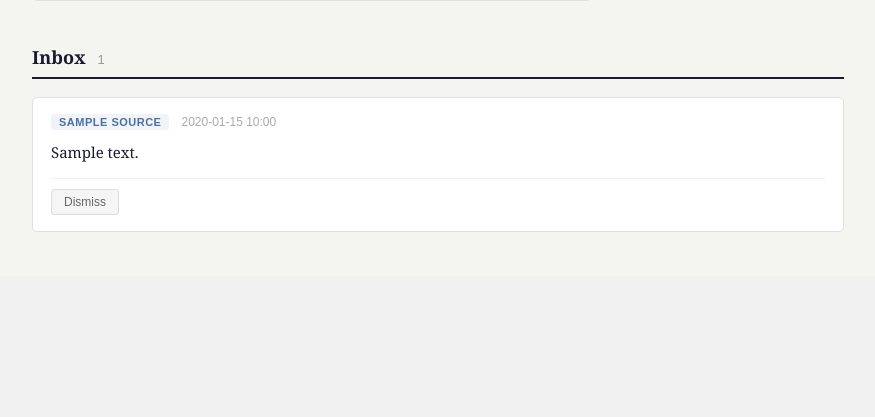
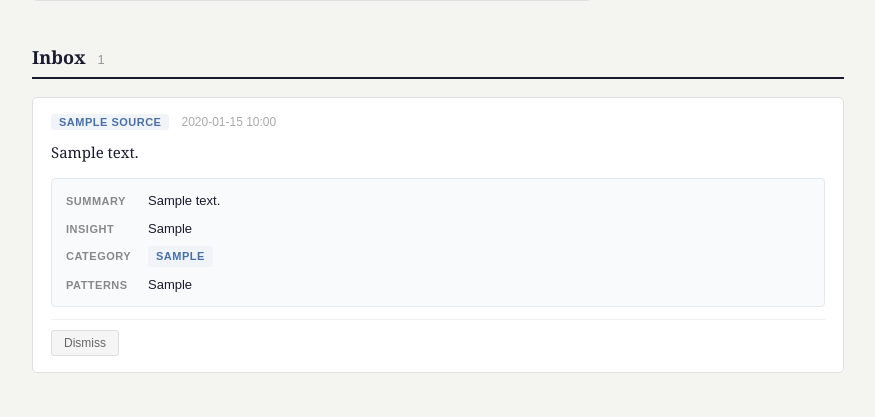
Before and after one commit to ebraatz/content-engine, a Flask app: template templates/capture.html in a window 1280 px wide. Shown: the part 607-1024 px from the top of the page, without its empty margins (202-1077 px from the left). Before the commit the page ends 839 px from the top, so only its background shows below. Run offline with Flask 3, Linux system fonts and the light colour scheme; the template is opened without the code that fills it: most values are stand-ins (such as "Sample title", 1, 10 or a date in 2020).

Commit message:
add URL enrichment to capture inbox with category-aware lens
- /capture/enrich/<idx> route fetches URL content or uses raw text,
  sends to Claude Haiku with full pattern library, stores JSON result
- enrichment prompt varies by category: content (practitioner), signal
  (systems thinker), strategy (empire builder), learning (generalist)
- Enrich button shows on any unenriched capture, not just URLs
- enrichment panel renders summary, insight, category, matched patterns
- strips markdown code fences from Claude response before json.loads
- host changed to 0.0.0.0, port changed to 5001

Co-Authored-By: Claude Sonnet 4.6 <noreply@anthropic.com>

```diff
--- a/app.py
+++ b/app.py
@@ -1,7 +1,16 @@
 # app.py
+import json
+import os
 import sqlite3
+import urllib.request
+import urllib.error
+from html.parser import HTMLParser
 from pathlib import Path
 from flask import Flask, render_template, request, redirect, url_for, flash, jsonify
+from anthropic import Anthropic
+from dotenv import load_dotenv
+
+load_dotenv()
 
 app = Flask(__name__)
 app.secret_key = "content-engine-local"
@@ -14,6 +23,33 @@ def get_db():
     conn = sqlite3.connect(DB_PATH)
     conn.row_factory = sqlite3.Row
     return conn
+
+
+class _TextExtractor(HTMLParser):
+    def __init__(self):
+        super().__init__()
+        self._parts = []
+        self._skip = False
+
+    def handle_starttag(self, tag, attrs):
+        if tag in ("script", "style", "nav", "header", "footer"):
+            self._skip = True
+
+    def handle_endtag(self, tag):
+        if tag in ("script", "style", "nav", "header", "footer"):
+            self._skip = False
+
+    def handle_data(self, data):
+        if not self._skip:
+            text = data.strip()
+            if text:
+                self._parts.append(text)
+
+
+def _extract_text(html):
+    parser = _TextExtractor()
+    parser.feed(html)
+    return " ".join(parser._parts)
 
 
 @app.route("/")
@@ -151,10 +187,23 @@ def capture():
         return redirect(url_for("capture"))
 
     conn = get_db()
-    inbox = conn.execute(
+    rows = conn.execute(
         "SELECT * FROM captures WHERE processed = 0 ORDER BY created_at DESC"
     ).fetchall()
     conn.close()
+
+    inbox = []
+    for row in rows:
+        item = dict(row)
+        if item.get("enrichment"):
+            try:
+                item["enrichment_data"] = json.loads(item["enrichment"])
+            except json.JSONDecodeError:
+                item["enrichment_data"] = None
+        else:
+            item["enrichment_data"] = None
+        inbox.append(item)
+
     return render_template("capture.html", inbox=inbox, sources=CAPTURE_SOURCES)
 
 
@@ -165,6 +214,102 @@ def capture_dismiss(idx):
     conn.commit()
     conn.close()
     flash("Dismissed.", "success")
+    return redirect(url_for("capture"))
+
+
+@app.route("/capture/enrich/<int:idx>", methods=["POST"])
+def capture_enrich(idx):
+    conn = get_db()
+    capture = conn.execute("SELECT * FROM captures WHERE id = ?", (idx,)).fetchone()
+
+    if capture is None:
+        conn.close()
+        flash("Capture not found.", "error")
+        return redirect(url_for("capture"))
+
+    content = capture["content"].strip()
+    url = content.split("\n")[0].strip()
+
+    if url.startswith("http"):
+        try:
+            req = urllib.request.Request(url, headers={"User-Agent": "Mozilla/5.0"})
+            with urllib.request.urlopen(req, timeout=10) as resp:
+                html = resp.read().decode("utf-8", errors="ignore")
+            page_text = _extract_text(html)[:4000]
+        except urllib.error.URLError as e:
+            conn.close()
+            flash(f"Could not fetch URL: {e.reason}", "error")
+            return redirect(url_for("capture"))
+    else:
+        page_text = content[:4000]
+
+    category = capture["category"] or "content"
+
+    lens_instructions = {
+        "content": (
+            "Apply the pharma practitioner lens. Emphasize regulatory patterns, compliance gaps, "
+            "and manufacturing reality. What does someone with 20 years on the floor see here "
+            "that an outsider would miss?"
+        ),
+        "signal": (
+            "Apply the early signal detector + systems thinker lens. Look for cross-domain patterns "
+            "and what this rhymes with in other industries. Separate what is actually new from what "
+            "is hype. What does this signal about where things are heading?"
+        ),
+        "strategy": (
+            "Apply the empire builder lens. Focus on business model implications and build vs buy vs "
+            "ignore decisions. How does this affect a bootstrapped consulting and content business "
+            "at the intersection of pharma ops and AI?"
+        ),
+        "learning": (
+            "Apply the curious generalist lens. What mental model does this build or refine? "
+            "What changes about how to think after absorbing this? Focus on transferable insight."
+        ),
+    }
+    lens = lens_instructions.get(category, lens_instructions["content"])
+
+    patterns = conn.execute("SELECT name, description FROM patterns ORDER BY id").fetchall()
+    patterns_list = "\n".join(f"- {r['name']}: {r['description']}" for r in patterns)
+
+    prompt = f"""{"URL: " + url if url.startswith("http") else "Capture:"}
+
+Content:
+{page_text}
+
+Lens: {lens}
+
+Pattern library:
+{patterns_list}
+
+Return a JSON object with exactly these fields:
+- summary: 2-3 sentence summary of the content
+- suggested_category: one of content, strategy, learning, signal
+- matched_patterns: list of pattern names from the library that apply (can be empty list)
+- key_insight: one sentence capturing the most useful insight
+
+Return only valid JSON, no other text."""
+
+    client = Anthropic(api_key=os.environ["ANTHROPIC_API_KEY"])
+    message = client.messages.create(
+        model="claude-haiku-4-5-20251001",
+        max_tokens=512,
+        messages=[{"role": "user", "content": prompt}],
+    )
+
+    enrichment_raw = message.content[0].text.strip().strip("`").removeprefix("json").strip()
+
+    try:
+        json.loads(enrichment_raw)
+    except json.JSONDecodeError:
+        conn.close()
+        flash("Enrichment failed — Claude returned unexpected output.", "error")
+        return redirect(url_for("capture"))
+
+    conn.execute("UPDATE captures SET enrichment = ? WHERE id = ?", (enrichment_raw, idx))
+    conn.commit()
+    conn.close()
+
+    flash("Enriched.", "success")
     return redirect(url_for("capture"))
 
 
@@ -192,4 +337,4 @@ def api_capture():
 
 
 if __name__ == "__main__":
-    app.run(host="127.0.0.1", port=5000, debug=True)
+    app.run(host="0.0.0.0", port=5001, debug=True)
--- a/templates/capture.html
+++ b/templates/capture.html
@@ -54,8 +54,36 @@
       <span class="capture-date">{{ item.created_at[:16]|replace("T", " ") }}</span>
     </div>
     <div class="capture-content">{{ item.content }}</div>
+    {% if item.enrichment_data %}
+    <div class="enrichment">
+      <div class="enrichment-row">
+        <span class="enrich-label">Summary</span>
+        <span>{{ item.enrichment_data.summary }}</span>
+      </div>
+      <div class="enrichment-row">
+        <span class="enrich-label">Insight</span>
+        <span>{{ item.enrichment_data.key_insight }}</span>
+      </div>
+      <div class="enrichment-row">
+        <span class="enrich-label">Category</span>
+        <span class="tag tag-source">{{ item.enrichment_data.suggested_category }}</span>
+      </div>
+      {% if item.enrichment_data.matched_patterns %}
+      <div class="enrichment-row">
+        <span class="enrich-label">Patterns</span>
+        <span>{{ item.enrichment_data.matched_patterns | join(", ") }}</span>
+      </div>
+      {% endif %}
+    </div>
+    {% endif %}
+
     <div class="capture-actions">
-      <form method="POST" action="{{ url_for('capture_dismiss', idx=item.id) }}">
+      {% if not item.enrichment_data %}
+      <form method="POST" action="{{ url_for('capture_enrich', idx=item.id) }}" style="display:inline;">
+        <button type="submit" class="btn-card btn-enrich">Enrich</button>
+      </form>
+      {% endif %}
+      <form method="POST" action="{{ url_for('capture_dismiss', idx=item.id) }}" style="display:inline;">
         <button type="submit" class="btn-card btn-dismiss">Dismiss</button>
       </form>
     </div>
@@ -109,6 +137,43 @@
 
   .btn-dismiss:hover { background: #eaeaea; color: #333; }
 
+  .btn-enrich {
+    background: #f0f7ff;
+    color: #2c5f8a;
+    border-color: #c8d8ee;
+  }
+
+  .btn-enrich:hover { background: #dce8f8; }
+
+  .enrichment {
+    background: #f8fafb;
+    border: 1px solid #e0eaf2;
+    border-radius: 4px;
+    padding: 12px 14px;
+    margin-bottom: 12px;
+    font-family: Arial, sans-serif;
+    font-size: 13px;
+  }
+
+  .enrichment-row {
+    display: flex;
+    gap: 12px;
+    margin-bottom: 8px;
+    line-height: 1.5;
+  }
+
+  .enrichment-row:last-child { margin-bottom: 0; }
+
+  .enrich-label {
+    font-weight: bold;
+    color: #888;
+    text-transform: uppercase;
+    font-size: 11px;
+    letter-spacing: 0.5px;
+    min-width: 70px;
+    padding-top: 2px;
+  }
+
   .tag-source {
     background: #f0f4f8;
     color: #4a6fa5;
```
